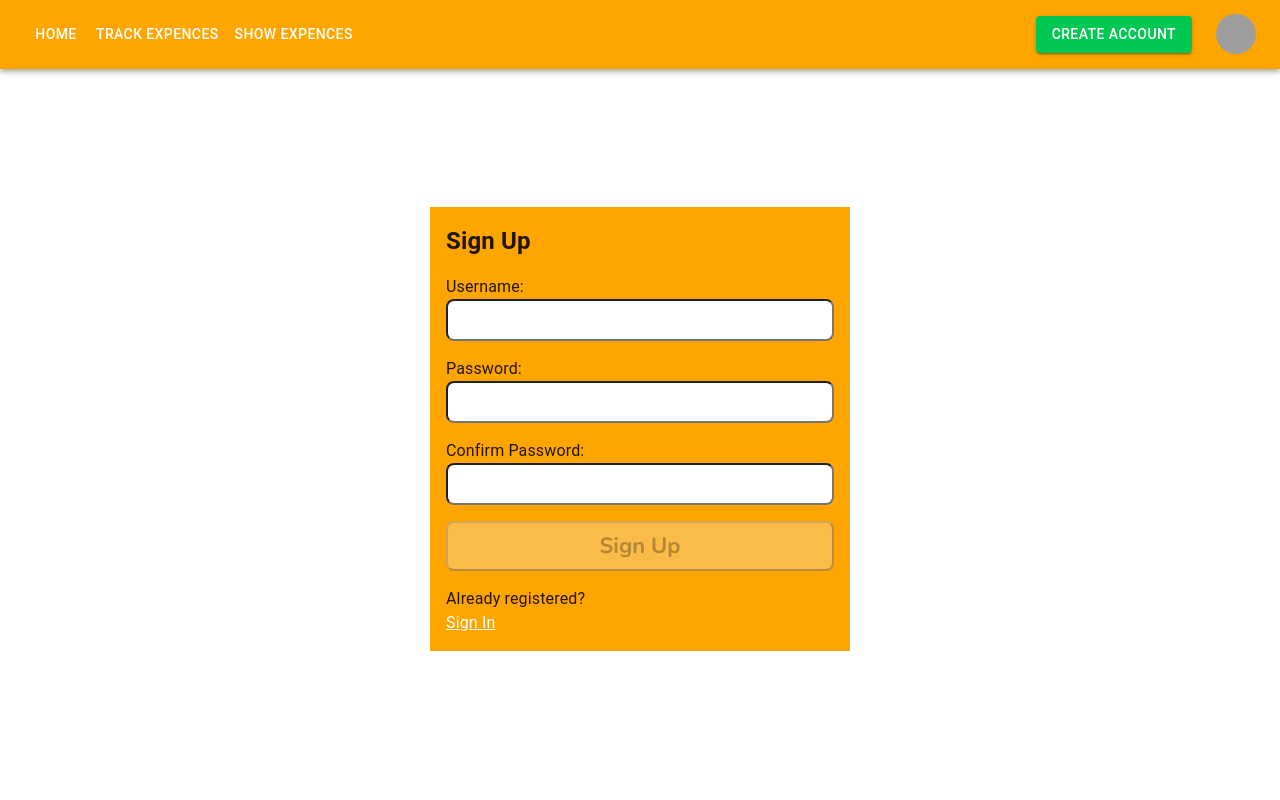
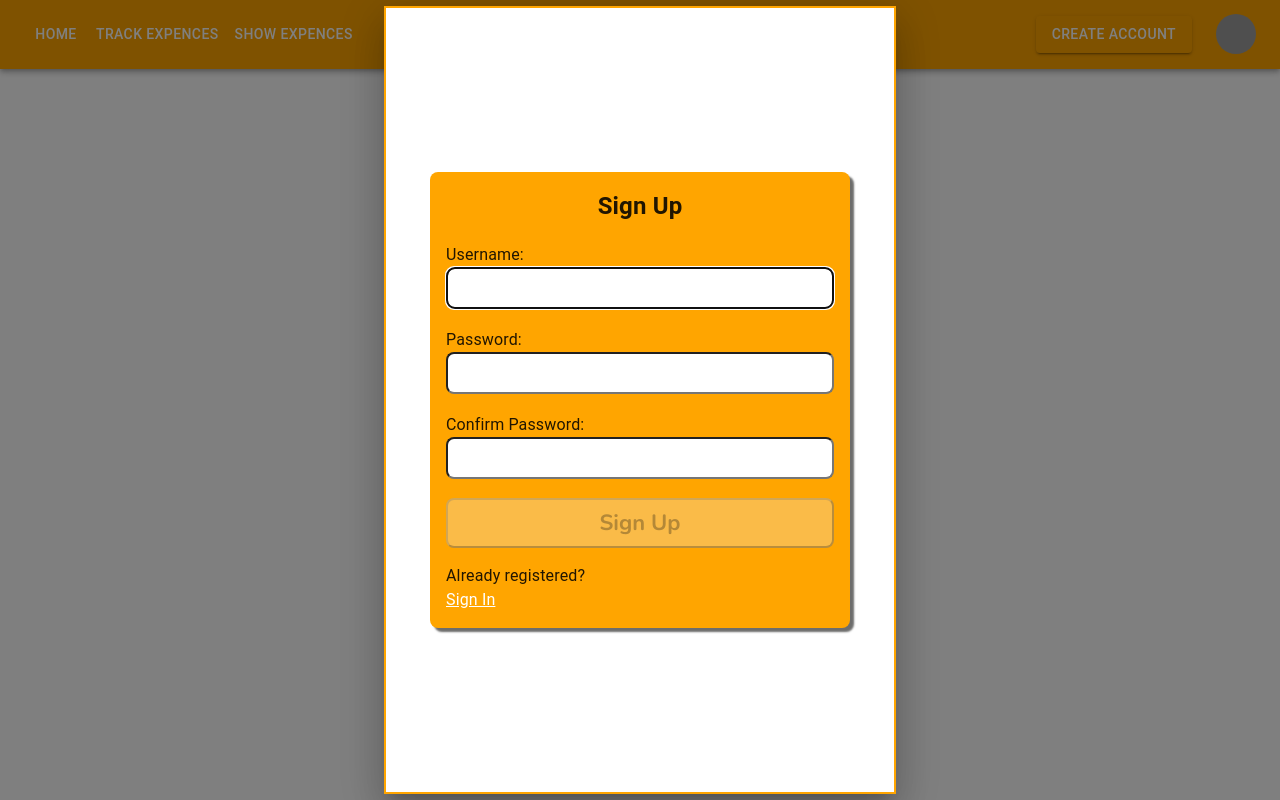
Before and after one commit to souravbain101/Expense_tracker, a React (Create React App) app: page /create in a window 1280 px wide. Both pictures are taken after a click on the button "CREATE ACCOUNT". Built offline with nearby package versions, Linux system fonts and the light colour scheme; grey boxes are pictures that could not be loaded.

Commit message:
added modal

```diff
--- a/src/components/AddRecord.css
+++ b/src/components/AddRecord.css
@@ -1,3 +1,10 @@
+.addexp{
+  margin-bottom: 20px;
+}
+.responsive{
+  box-shadow: 3px 3px 5px #e9be6f !important;
+}
+
 @media screen and (max-width:500px){
     .responsive h2{
       font-size: 20px !important;
--- a/src/components/AddRecord.js
+++ b/src/components/AddRecord.js
@@ -48,7 +48,7 @@ export default function AddRecord() {
         <Card style={{ width: '50%', margin: "10% auto" }} className="responsive" >
           <CardContent style={{ textAlign: 'center' }}>
 
-            <h2 style={{ color: "#FFA500"  }}>Add Expenses</h2>
+            <h2 className='addexp' style={{ color: "#FFA500"  }}>Add Expenses</h2>
 
 
             <Grid container spacing={2}>
--- /dev/null
+++ b/src/components/Modal.js
@@ -0,0 +1,50 @@
+
+import * as React from 'react';
+import Backdrop from '@mui/material/Backdrop';
+import Box from '@mui/material/Box';
+import Modal from '@mui/material/Modal';
+import Fade from '@mui/material/Fade';
+import Button from '@mui/material/Button';
+import Register from './Register';
+
+const style = {
+  position: 'absolute',
+  top: '50%',
+  left: '50%',
+  transform: 'translate(-50%, -50%)',
+  width: '40%',
+  bgcolor: 'background.paper',
+  border: '2px solid #FFA500',
+  boxShadow: 24,
+  p: 4,
+};
+
+export default function TransitionsModal() {
+  const [open, setOpen] = React.useState(false);
+  const handleOpen = () => setOpen(true);
+  const handleClose = () => setOpen(false);
+
+  return (
+    <div>
+        <Button onClick={handleOpen} style={{backgroundColor: "#FFA500"}} sx={{ mr: 3 }} variant="contained" color="primary">Create Account </Button>
+      <Modal
+
+        open={open}
+        onClose={handleClose}
+        closeAfterTransition
+        slots={{ backdrop: Backdrop }}
+        slotProps={{
+          backdrop: {
+            timeout: 500,
+          },
+        }}
+      >
+        <Fade in={open}>
+          <Box sx={style}>
+           <Register/>
+          </Box>
+        </Fade>
+      </Modal>
+    </div>
+  );
+}
--- a/src/components/Navbar.js
+++ b/src/components/Navbar.js
@@ -17,14 +17,18 @@ import MenuItem from '@mui/material/MenuItem';
 import AdbIcon from '@mui/icons-material/Adb';
 import { ThemeProvider, createTheme } from '@mui/material/styles';
 import CssBaseline from '@mui/material/CssBaseline';
-import { Switch } from '@mui/material';
+
 import { useState,useEffect } from "react";
 // import Icon from '../images/sanu.jpg';
 import { Link } from 'react-router-dom';
+import Modal from './Modal'
+
 
 const pages = ['Home', 'Track expences', 'Show expences'];
 const settings = ['Profile', 'Account', 'Dashboard', 'Logout'];
 function Navbar() {
+
+
   // use effect starts
   useEffect(() => {
    if(window.screen.width<=768){
@@ -58,6 +62,8 @@ function Navbar() {
     },
   });
   const navigate = useNavigate();
+
+
   return (
     <ThemeProvider theme={theme}>
       <CssBaseline />
@@ -138,8 +144,10 @@ function Navbar() {
             ))}
           </Box>
 
+                <Modal/>
+
           <Box sx={{ flexGrow: 0 }}>
-          {(window.screen.width>768)?<Button style={{backgroundColor: "#00c853"}} sx={{ mr: 3 }} variant="contained" color="primary" onClick={()=>navigate('create')}>create account</Button>:<></>}
+
             <Tooltip title="Open settings">
               <IconButton onClick={handleOpenUserMenu} sx={{ p: 0 }}>
                 <Avatar alt="Remy Sharp" src={Sanupic} />
@@ -170,6 +178,7 @@ function Navbar() {
             </Menu>
           </Box>
         </Toolbar>
+
       </Container>
     </AppBar>
     </ThemeProvider>
--- a/src/components/Register.css
+++ b/src/components/Register.css
@@ -5,12 +5,14 @@
     margin: 0;
     padding: 0;
     box-sizing: border-box;
+
 }
-.container{
+ .container{
     height: 90vh;
     display: flex;
     justify-content: center;
     align-items: center;
+
 }
 section {
     width: 100%;
@@ -19,6 +21,11 @@ section {
     flex-direction: column;
     padding: 1rem;
     background-color: #FFA500;
+    box-shadow: 4px 4px 2px #6d6d6c;
+    border-radius: 8px;
+}
+section h1{
+    text-align: center;
 }
 
 form {
@@ -43,9 +50,9 @@ textarea {
   border-radius: 0.5rem;
 }
 
-label,
-button {
-  margin-top: 1rem;
+div.inputSignup,
+.signup {
+  margin-top: 1.2rem;
 }
 
 button {
--- a/src/components/Register.js
+++ b/src/components/Register.js
@@ -4,6 +4,8 @@ import { FontAwesomeIcon } from "@fortawesome/react-fontawesome";
 import './Register.css';
 import axios from './Api/axios'
 import { Link } from "react-router-dom";
+
+
 
 const USER_REGEX = /^[A-z][A-z0-9-_]{3,23}$/;
 const PWD_REGEX = /^(?=.*[a-z])(?=.*[A-Z])(?=.*[0-9])(?=.*[!@#$%]).{8,24}$/;
@@ -84,6 +86,7 @@ const Register = () => {
     }
 
     return (
+
         <div className="container">
             {success ? (
                 <section>
@@ -97,11 +100,11 @@ const Register = () => {
                     <p ref={errRef} className={errMsg ? "errmsg" : "offscreen"} aria-live="assertive">{errMsg}</p>
                     <h1>Sign Up</h1>
                     <form onSubmit={handleSubmit}>
-                        <label htmlFor="username">
+                        <div className="inputSignup" htmlFor="username">
                             Username:
                             <FontAwesomeIcon icon={faCheck} className={validName ? "valid" : "hide"} />
                             <FontAwesomeIcon icon={faTimes} className={validName || !user ? "hide" : "invalid"} />
-                        </label>
+                        </div>
                         <input
                             type="text"
                             id="username"
@@ -123,11 +126,11 @@ const Register = () => {
                         </p>
 
 
-                        <label htmlFor="password">
+                        <div className="inputSignup" htmlFor="password">
                             Password:
                             <FontAwesomeIcon icon={faCheck} className={validPwd ? "valid" : "hide"} />
                             <FontAwesomeIcon icon={faTimes} className={validPwd || !pwd ? "hide" : "invalid"} />
-                        </label>
+                        </div>
                         <input
                             type="password"
                             id="password"
@@ -147,11 +150,11 @@ const Register = () => {
                         </p>
 
 
-                        <label htmlFor="confirm_pwd">
+                        <div className="inputSignup" htmlFor="confirm_pwd">
                             Confirm Password:
                             <FontAwesomeIcon icon={faCheck} className={validMatch && matchPwd ? "valid" : "hide"} />
                             <FontAwesomeIcon icon={faTimes} className={validMatch || !matchPwd ? "hide" : "invalid"} />
-                        </label>
+                        </div>
                         <input
                             type="password"
                             id="confirm_pwd"
@@ -168,7 +171,7 @@ const Register = () => {
                             Must match the first password input field.
                         </p>
 
-                        <button disabled={!validName || !validPwd || !validMatch ? true : false}>Sign Up</button>
+                        <button className="signup" disabled={!validName || !validPwd || !validMatch ? true : false}>Sign Up</button>
                     </form>
                     <p>
                         Already registered?<br />
@@ -180,6 +183,8 @@ const Register = () => {
                 </section>
             )}
         </div>
+
+
     )
 }
 
```
